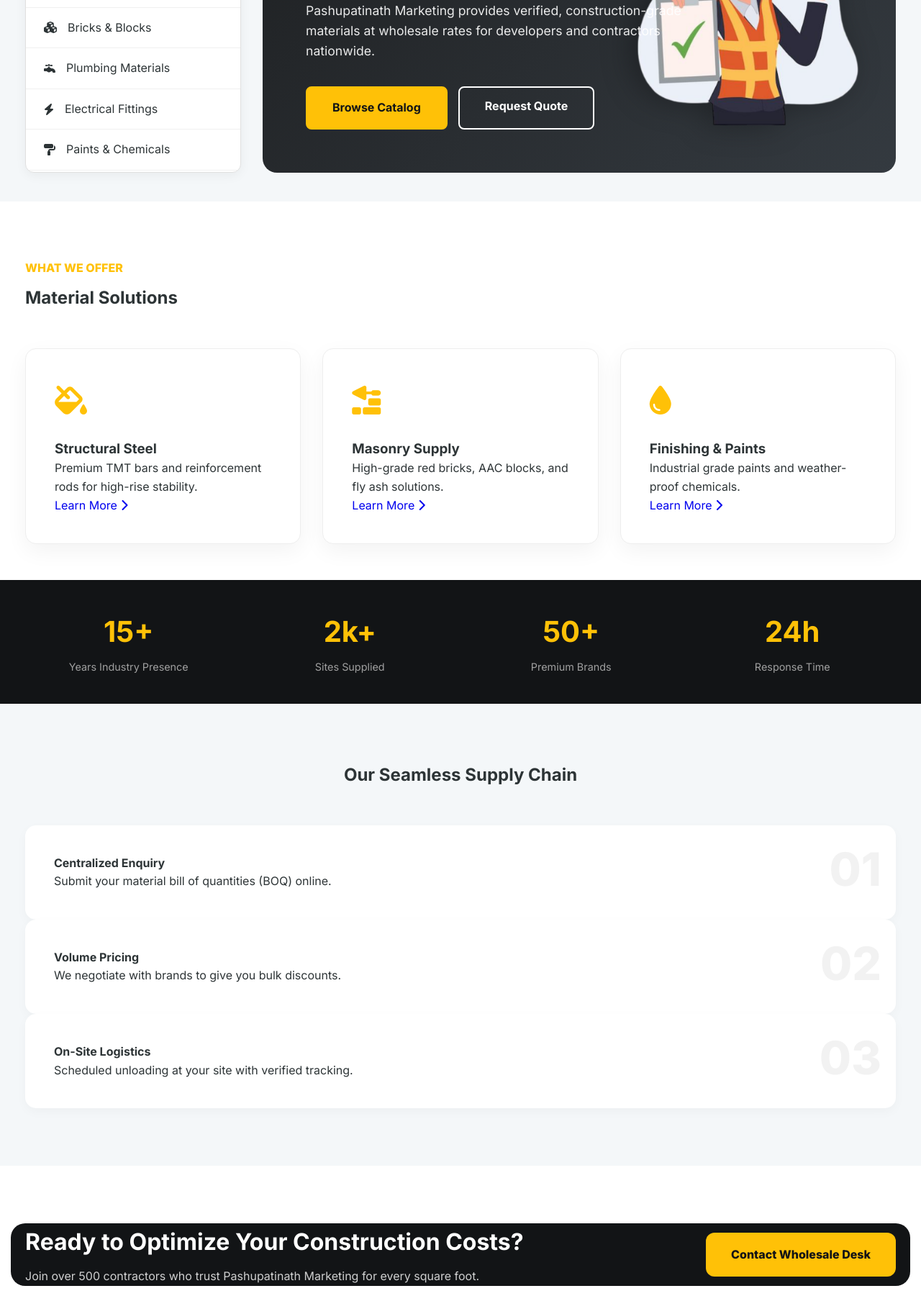
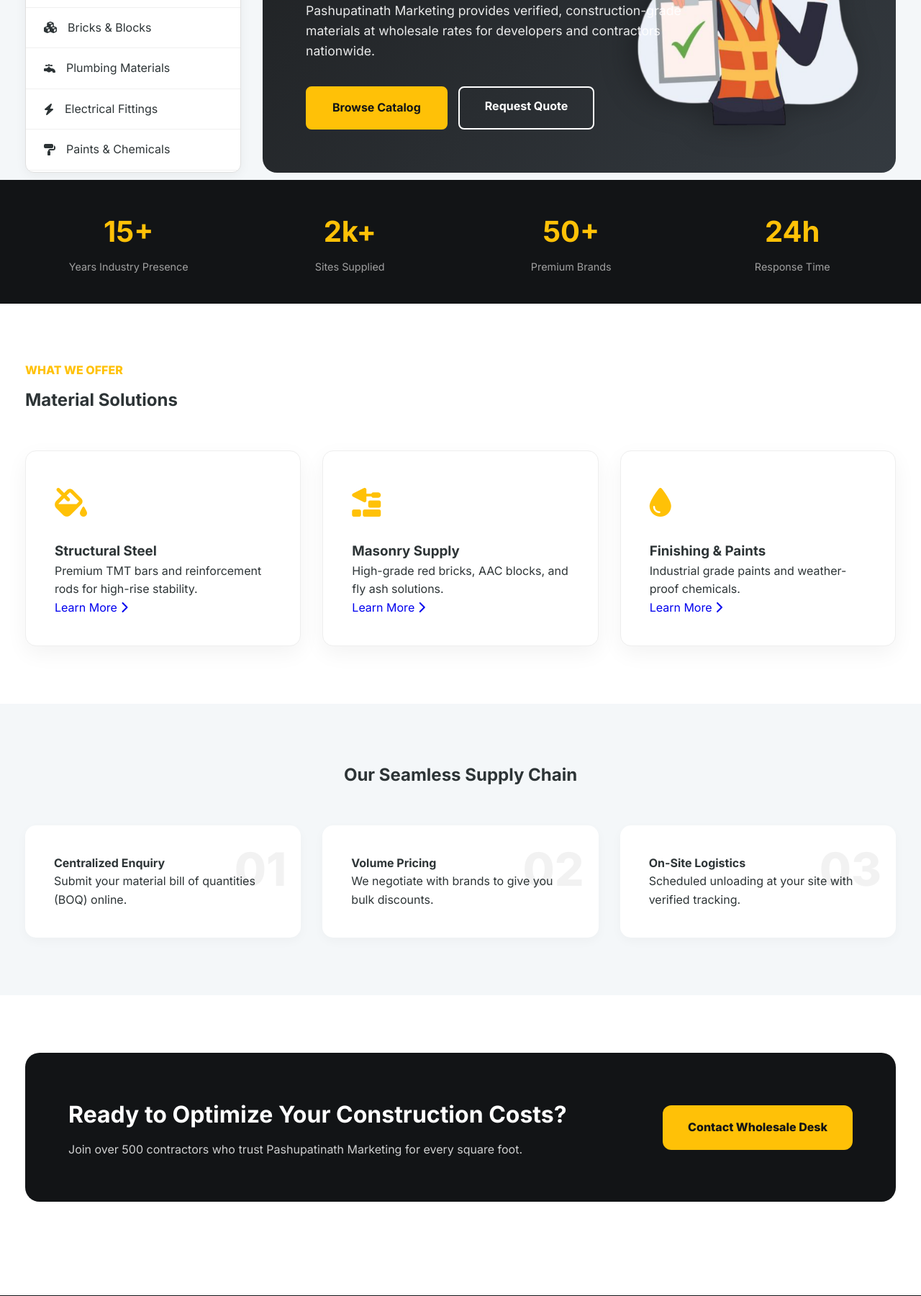
Before and after one commit to Omhursal45/hardware-shop-website, a Django app: template shop/templates/shop/home.html in a window 1280 px wide. Shown: the part 467-2268 px from the top of the page at 72% size. Run offline with Django 3.2, Linux system fonts and the light colour scheme; the template is opened without the code that fills it, so the values that code supplies are empty.

Commit message:
Update home page layout and content for marketing website

```diff
--- a/shop/templates/shop/home.html
+++ b/shop/templates/shop/home.html
@@ -42,7 +42,28 @@
     </div>
 </section>
 
-
+<section class="metrics-bar">
+    <div class="container">
+        <div class="metrics-grid">
+            <div class="metric">
+                <h3>15+</h3>
+                <p>Years Industry Presence</p>
+            </div>
+            <div class="metric">
+                <h3>2k+</h3>
+                <p>Sites Supplied</p>
+            </div>
+            <div class="metric">
+                <h3>50+</h3>
+                <p>Premium Brands</p>
+            </div>
+            <div class="metric">
+                <h3>24h</h3>
+                <p>Response Time</p>
+            </div>
+        </div>
+    </div>
+</section>
 
 <section class="solutions-grid">
     <div class="container">
@@ -73,32 +94,12 @@
     </div>
 </section>
 
-<section class="metrics-bar">
-    <div class="container metrics-grid">
-        <div class="metric">
-            <h3>15+</h3>
-            <p>Years Industry Presence</p>
-        </div>
-        <div class="metric">
-            <h3>2k+</h3>
-            <p>Sites Supplied</p>
-        </div>
-        <div class="metric">
-            <h3>50+</h3>
-            <p>Premium Brands</p>
-        </div>
-        <div class="metric">
-            <h3>24h</h3>
-            <p>Response Time</p>
-        </div>
-    </div>
-</section>
 <section class="process-section">
     <div class="container">
         <div class="section-header-center">
             <h2>Our Seamless Supply Chain</h2>
         </div>
-        <div class="steps-container">
+        <div class="steps-grid">
             <div class="step-box">
                 <div class="step-num">01</div>
                 <h4>Centralized Enquiry</h4>
@@ -119,12 +120,16 @@
 </section>
 
 <section class="final-cta">
-    <div class="container cta-box">
-        <div class="cta-text">
-            <h2>Ready to Optimize Your Construction Costs?</h2>
-            <p>Join over 500 contractors who trust Pashupatinath Marketing for every square foot.</p>
+    <div class="container">
+        <div class="cta-box">
+            <div class="cta-text">
+                <h2>Ready to Optimize Your Construction Costs?</h2>
+                <p>Join over 500 contractors who trust Pashupatinath Marketing for every square foot.</p>
+            </div>
+            <div class="cta-button-wrapper">
+                <a href="{% url 'enquiry' %}" class="btn-yellow">Contact Wholesale Desk</a>
+            </div>
         </div>
-        <a href="{% url 'enquiry' %}" class="btn-yellow">Contact Wholesale Desk</a>
     </div>
 </section>
 
```
